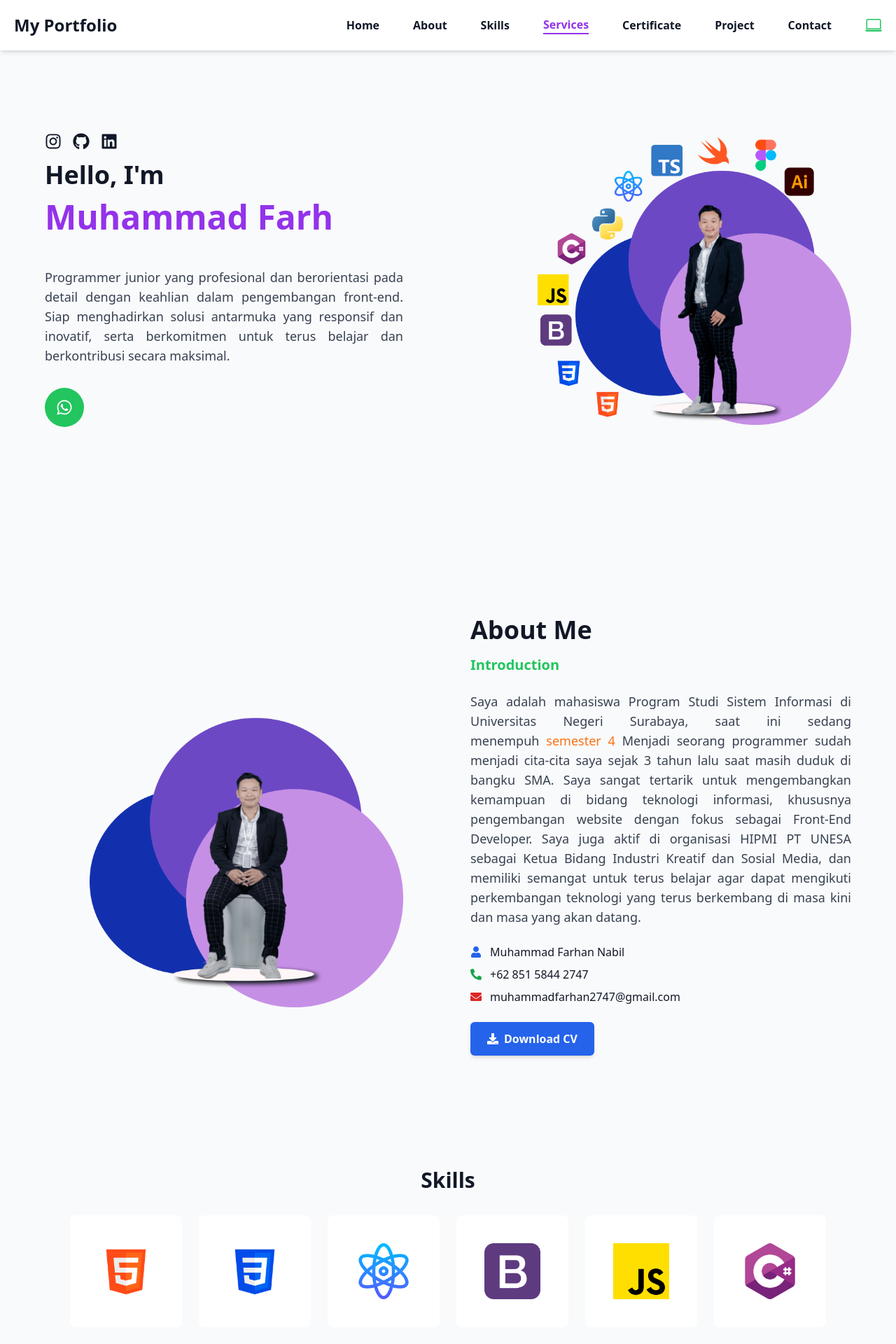
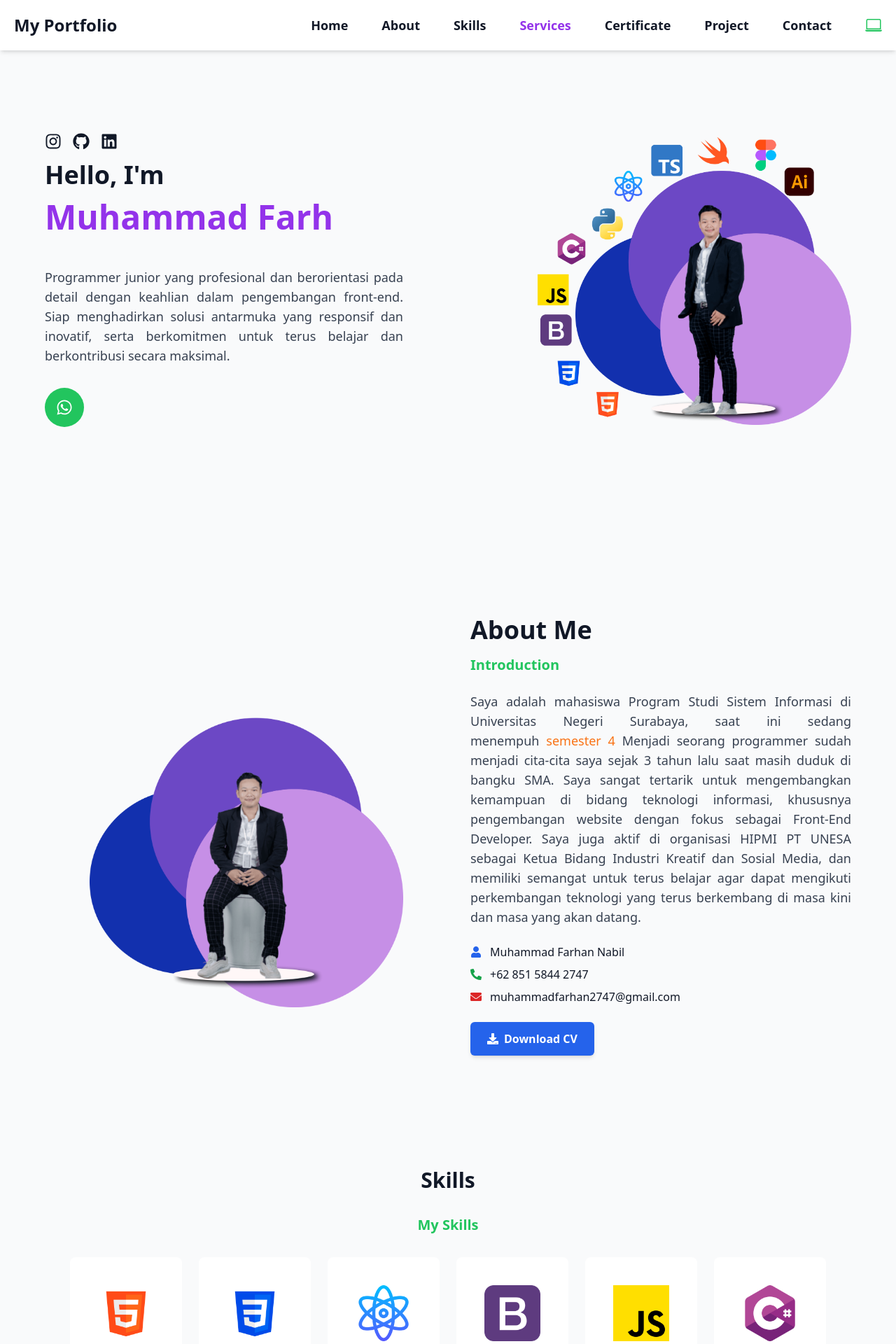
Before and after one commit to Boasfar27/PORTOFOLIO-WEB, a React (Vite) app: page / in a window 1280 px wide. Shown: the top 1920 px of the page at 70% size. Built offline with nearby package versions, Linux system fonts and the light colour scheme.

Commit message:
all components

```diff
--- a/src/components/Certificate.jsx
+++ b/src/components/Certificate.jsx
@@ -1,4 +1,4 @@
-import React, { useContext, useEffect } from 'react';
+import { useContext, useEffect } from 'react';
 import AOS from 'aos';
 import 'aos/dist/aos.css';
 import { motion } from 'framer-motion';
--- a/src/components/Contact.jsx
+++ b/src/components/Contact.jsx
@@ -1,4 +1,4 @@
-import React, { useContext, useState, useEffect } from 'react';
+import  { useContext, useState, useEffect } from 'react';
 import { ThemeContext } from '../context/ThemeContext';
 import { FaInstagram, FaGithub, FaWhatsapp, FaEnvelope, FaPaperPlane } from 'react-icons/fa';
 import emailjs from 'emailjs-com';
--- a/src/components/Footer.jsx
+++ b/src/components/Footer.jsx
@@ -1,15 +1,9 @@
-import React, { useContext } from 'react';
-import { ThemeContext } from '../context/ThemeContext';
-
 function Footer() {
-  const { theme } = useContext(ThemeContext);
-
   return (
     <footer
       id="Footer"
       className={`py-4 text-center
-      transition-colors duration-300 bg-gray-50 dark:bg-gray-900 text-gray-900 dark:text-white
-      }`}
+      transition-colors duration-300 bg-gray-50 dark:bg-gray-900 text-gray-900 dark:text-white`}
     >
       <p>By Muhammad Farhan Nabil &copy; 2024.</p>
     </footer>
--- a/src/components/Header.jsx
+++ b/src/components/Header.jsx
@@ -1,4 +1,4 @@
-import React, { useState, useEffect } from 'react';
+import { useState, useEffect } from 'react';
 import { BsSun, BsMoonStars, BsLaptop, BsList, BsX } from 'react-icons/bs';
 
 function Header() {
@@ -47,9 +47,9 @@ function Header() {
   };
 
   const linkClasses = (link) =>
-    `font-semibold transition-colors duration-300 cursor-pointer ${
+    `relative text-lg font-semibold transition-colors duration-300 cursor-pointer group ${
       activeLink === link
-        ? 'text-purple-600 dark:text-purple-400 border-b-2 border-purple-600'
+        ? 'text-purple-600 dark:text-purple-400'
         : 'text-gray-900 hover:text-purple-600 dark:text-white dark:hover:text-purple-400'
     }`;
 
@@ -95,18 +95,41 @@ function Header() {
       </div>
 
       <nav className="hidden md:flex space-x-12 items-center">
-        <a onClick={() => handleLinkClick('home')} className={linkClasses('home')}>Home</a>
-        <a onClick={() => handleLinkClick('about')} className={linkClasses('about')}>About</a>
-        <a onClick={() => handleLinkClick('skills')} className={linkClasses('skills')}>Skills</a>
-        <a onClick={() => handleLinkClick('services')} className={linkClasses('services')}>Services</a>
-        <a onClick={() => handleLinkClick('certificate')} className={linkClasses('certificate')}>Certificate</a>
-        <a onClick={() => handleLinkClick('project')} className={linkClasses('project')}>Project</a>
-        <a onClick={() => handleLinkClick('contact')} className={linkClasses('contact')}>Contact</a>
+        {/* Tautan Navigasi dengan Animasi Span */}
+        {['home', 'about', 'skills', 'services', 'certificate', 'project', 'contact'].map(
+          (link) => (
+            <a
+              key={link}
+              onClick={() => handleLinkClick(link)}
+              className={linkClasses(link)}
+            >
+              {link.charAt(0).toUpperCase() + link.slice(1)}
+              <span
+                className="absolute left-0 bottom-0 w-0 h-1 bg-purple-600 transition-all duration-500 group-hover:w-full rounded-full"
+              ></span>
+            </a>
+          )
+        )}
 
         <div className="ml-4 cursor-pointer" onClick={handleThemeSwitch}>
-          {theme === 'light' && <BsSun className="text-yellow-500 hover:text-purple-600 transition-colors duration-300" size={24} />}
-          {theme === 'dark' && <BsMoonStars className="text-blue-500 hover:text-purple-600 transition-colors duration-300" size={24} />}
-          {theme === 'system' && <BsLaptop className="text-green-500 hover:text-purple-600 transition-colors duration-300" size={24} />}
+          {theme === 'light' && (
+            <BsSun
+              className="text-yellow-500 hover:text-purple-600 transition duration-300"
+              size={24}
+            />
+          )}
+          {theme === 'dark' && (
+            <BsMoonStars
+              className="text-blue-500 hover:text-purple-600 transition duration-300"
+              size={24}
+            />
+          )}
+          {theme === 'system' && (
+            <BsLaptop
+              className="text-green-500 hover:text-purple-600 transition duration-300"
+              size={24}
+            />
+          )}
         </div>
       </nav>
 
--- a/src/components/Project.jsx
+++ b/src/components/Project.jsx
@@ -1,19 +1,43 @@
-import React, { useContext, useEffect } from 'react';
+import { useContext, useEffect } from 'react';
 import { ThemeContext } from '../context/ThemeContext';
-import { FiExternalLink } from 'react-icons/fi'; // Import ikon tab baru dari react-icons
-import { motion } from 'framer-motion'; // Import Framer Motion untuk animasi
+import { FiExternalLink } from 'react-icons/fi';
+import { motion } from 'framer-motion';
 import AOS from 'aos';
-import 'aos/dist/aos.css'; // Import CSS AOS
+import 'aos/dist/aos.css';
+
+// Import gambar lokal
+import image1 from '../assets/CONTOH.png';
+
+
+const projects = [
+  {
+    id: 1,
+    image: image1, // Menggunakan gambar lokal
+    link: 'https://example.com/project-1',
+    technologies: 'React, TailwindCSS, Node.js',
+  },
+  {
+    id: 2,
+    image: image1, // Menggunakan gambar lokal
+    link: 'https://example.com/project-2',
+    technologies: 'Vue, Bootstrap, Express',
+  },
+  {
+    id: 3,
+    image: image1, // Menggunakan gambar lokal
+    link: 'https://example.com/project-3',
+    technologies: 'Angular, Material UI, Firebase',
+  },
+];
 
 function Project() {
-  const { theme } = useContext(ThemeContext); // Ambil tema dari Context
+  const { theme } = useContext(ThemeContext);
 
-  // Initialize AOS
   useEffect(() => {
     AOS.init({
-      duration: 1000, // Durasi animasi AOS
-      easing: 'ease-in-out', // Jenis transisi
-      offset: 100, // Jarak sebelum animasi mulai
+      duration: 1000,
+      easing: 'ease-in-out',
+      offset: 100,
     });
   }, []);
 
@@ -23,62 +47,62 @@ function Project() {
       className={`py-16 md:py-20 lg:py-24 text-center
         transition-colors duration-300 bg-gray-50 dark:bg-gray-900 text-gray-900 dark:text-white px-4 sm:px-6 md:px-12 lg:px-16 xl:px-20
       `}
-      initial={{ opacity: 0, y: 50 }} // Animasi awal (Framer Motion)
-      animate={{ opacity: 1, y: 0 }} // Animasi masuk
-      transition={{ duration: 1 }} // Durasi animasi masuk
+      initial={{ opacity: 0, y: 50 }}
+      animate={{ opacity: 1, y: 0 }}
+      transition={{ duration: 1 }}
     >
       <div className="container mx-auto">
         <h2
           className="text-3xl font-bold mb-4 text-gray-900 dark:text-white"
-          data-aos="fade-up" // AOS Animasi untuk heading
+          data-aos="fade-up"
         >
           Projects
         </h2>
         <p
           className="text-xl font-semibold text-green-500 mb-8"
           data-aos="fade-up"
-          data-aos-delay="100" // Delay untuk animasi
+          data-aos-delay="100"
         >
-          My Project
+          My Projects
         </p>
         <div
-          className="grid grid-cols-1 sm:grid-cols-2 lg:grid-cols-3 gap-8"
+          className="grid grid-cols-1 sm:grid-cols-2 lg:grid-cols-3 gap-6 md:gap-8"
           data-aos="fade-up"
-          data-aos-delay="200" // Delay untuk grid
+          data-aos-delay="200"
         >
-          {/* Contoh Kartu Proyek */}
-          {[1, 2, 3].map((item) => (
+          {projects.map((project) => (
             <motion.div
-              key={item}
-              className={`rounded-lg shadow-lg overflow-hidden transition-transform transform hover:scale-105 duration-300 ${
+              key={project.id}
+              className={`rounded-2xl shadow-lg overflow-hidden relative transition-transform transform hover:scale-105 duration-300 ${
                 theme === 'dark' ? 'bg-gray-800 text-white' : 'bg-white text-black'
               }`}
-              style={{ width: '100%', height: '420px' }} // Ukuran kartu lebih besar
-              whileHover={{ scale: 1.05 }} // Framer Motion animasi hover
+              style={{ width: '100%', height: '420px' }}
+              whileHover={{ scale: 1.05 }}
               transition={{ type: 'spring', stiffness: 200 }}
             >
               <div className="relative group h-full">
                 {/* Gambar Proyek */}
                 <img
-                  src={`https://picsum.photos/id/${item}/600/400`} // Resolusi tinggi untuk gambar
-                  alt={`Project ${item}`}
-                  className="w-full h-full object-cover" // Gambar memenuhi seluruh kartu
+                  src={project.image} // Menggunakan gambar lokal
+                  alt={`Project ${project.id}`}
+                  className="w-full h-full object-cover"
                 />
 
-                {/* Overlay pada Hover */}
-                <div className="absolute inset-0 bg-black bg-opacity-50 flex flex-col justify-center items-center opacity-0 group-hover:opacity-100 transition-opacity duration-300">
-                  <h3 className="text-lg font-bold mb-2">Project {item}</h3>
-                  <p className="mb-4 text-sm">
-                    Deskripsi singkat tentang proyek ini.
+                {/* Tombol View Project di kanan atas */}
+                <a
+                  href={project.link}
+                  target="_blank"
+                  rel="noopener noreferrer"
+                  className="absolute top-4 right-4 bg-purple-600 text-white px-3 py-2 rounded-md shadow-md flex items-center gap-2 group-hover:opacity-100 opacity-0 transition-opacity ease-linear duration-200 hover:bg-purple-700"
+                >
+                  View Project <FiExternalLink size={18} />
+                </a>
+
+                {/* Hover Warna Pink dengan Teks Teknologi */}
+                <div className="absolute inset-x-0 bottom-0 h-1/3 bg-pink-500 flex justify-center items-center opacity-0 group-hover:opacity-100 transition-opacity duration-300">
+                  <p className="text-white text-sm md:text-base lg:text-lg font-semibold">
+                    {project.technologies}
                   </p>
-                  <a
-                    href={`https://example.com/project-${item}`}
-                    target="_blank"
-                    rel="noopener noreferrer"
-                    className="px-4 py-2 bg-purple-600 text-white rounded-md hover:bg-purple-700 transition-colors duration-300 flex items-center gap-2"
-                  >
-                    View Project <FiExternalLink size={18} /> {/* Ikon tab baru */}
-                  </a>
                 </div>
               </div>
             </motion.div>
--- a/src/components/Services.jsx
+++ b/src/components/Services.jsx
@@ -1,4 +1,4 @@
-import React, { useContext, useEffect } from 'react';
+import  { useContext, useEffect } from 'react';
 import { motion } from 'framer-motion';
 import AOS from 'aos';
 import 'aos/dist/aos.css';
--- a/src/components/Skills.jsx
+++ b/src/components/Skills.jsx
@@ -1,4 +1,5 @@
 import React, { useContext } from 'react';
+import PropTypes from 'prop-types'; // Import PropTypes untuk validasi props
 import { motion } from 'framer-motion';
 import AOS from 'aos';
 import 'aos/dist/aos.css';
@@ -72,6 +73,16 @@ function SkillCard({ skill, cardBackgroundColor }) {
   );
 }
 
+// Validasi props menggunakan PropTypes
+SkillCard.propTypes = {
+  skill: PropTypes.shape({
+    name: PropTypes.string.isRequired,
+    image: PropTypes.string.isRequired,
+    color: PropTypes.string.isRequired,
+  }).isRequired,
+  cardBackgroundColor: PropTypes.string.isRequired,
+};
+
 function Skills() {
   const { theme } = useContext(ThemeContext);
 
@@ -103,6 +114,13 @@ function Skills() {
       >
         Skills
       </motion.h2>
+      <p
+        className="text-xl font-semibold text-green-500 mb-8"
+        data-aos="fade-up"
+        data-aos-delay="100"
+      >
+        My Skills
+      </p>
       <motion.div
         className="flex justify-center flex-wrap gap-6 px-4"
         initial={{ opacity: 0 }}
```
Also changed, not shown: src/components/About.jsx (+1 -6 lines), src/components/Home.jsx (+4 -7 lines), src/assets/CONTOH.png (added).
